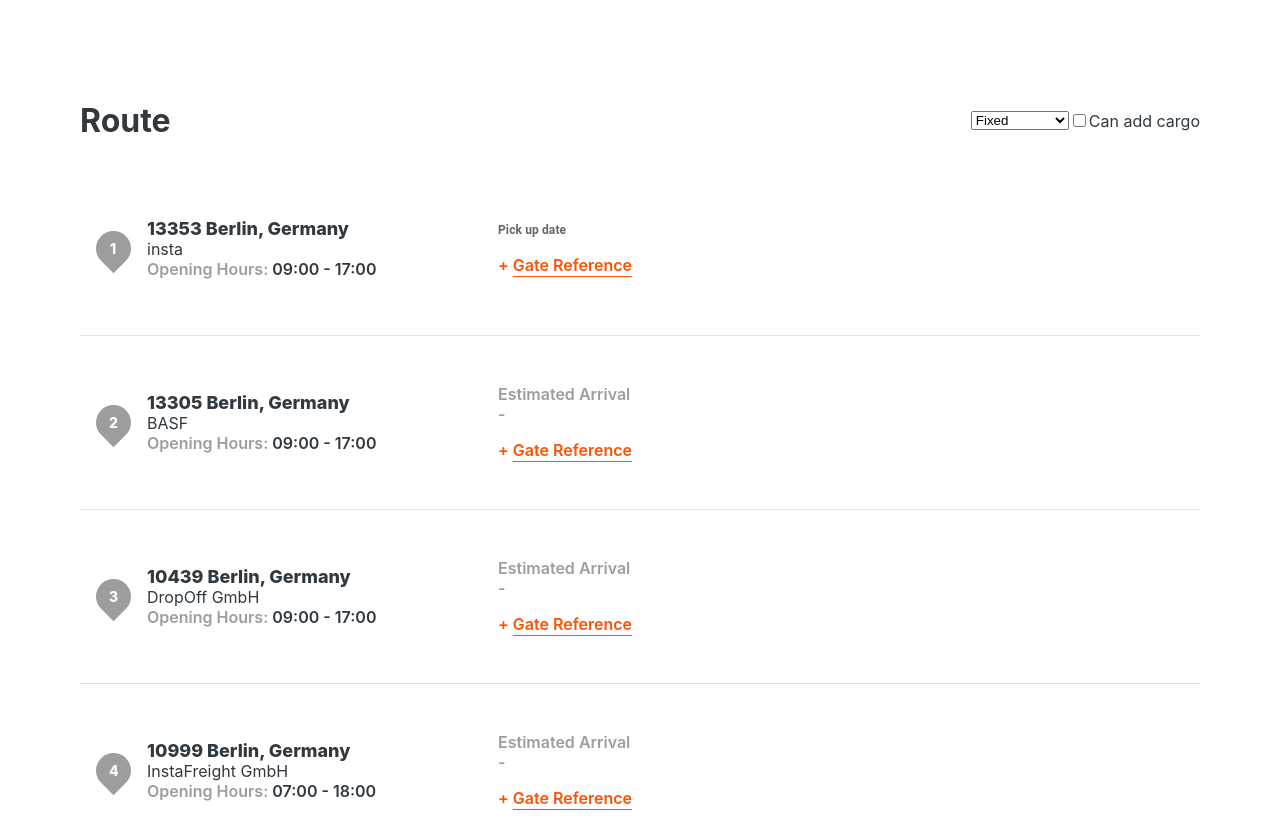
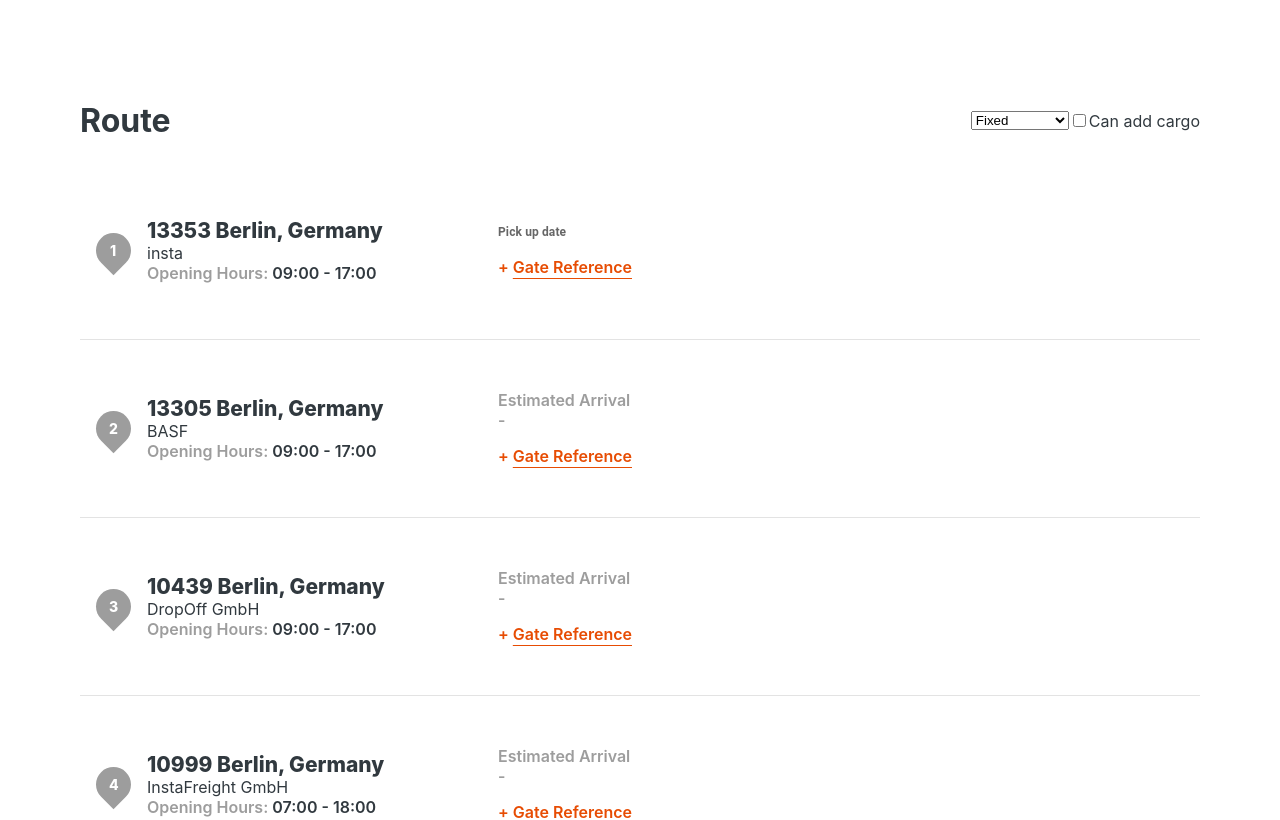
Before and after one commit to arijitpatra/freight-booking, a React (Create React App) app: page / in a window 1280 px wide. Shown: the top 820 px of the page. Built offline with nearby package versions, Linux system fonts and the light colour scheme.

Commit message:
focus color modified
focus color modified

```diff
--- a/src/components/Cargo/Cargo.js
+++ b/src/components/Cargo/Cargo.js
@@ -34,7 +34,7 @@ export const Cargo = () => {
         )}
         {toggle && (
           <>
-            <h4>Cargo item</h4>
+            <h3>Cargo item</h3>
             <Stack spacing={4}>
               <Stack spacing={4} direction="row">
                 <Box sx={{ width: "100%" }}>
--- a/src/components/RouteDetails/RouteDetails.js
+++ b/src/components/RouteDetails/RouteDetails.js
@@ -35,7 +35,7 @@ export const RouteDetails = ({ stops, schedulingStrategy, canAddCargo }) => {
                 lastIndex={stops.length - 1}
               />
               <section key={item.company} className="company">
-                <div className="fw-800 fs-18">{item.address}</div>
+                <div className="fw-800 fs-21">{item.address}</div>
                 <div>{item.company}</div>
                 <div>
                   <span class="text-gray fw-600">Opening Hours: </span>{" "}
--- a/src/index.scss
+++ b/src/index.scss
@@ -1,4 +1,4 @@
-$orange: #ff5200;
+$orange: #e74c03;
 $black: #31393f;
 $gray: #9d9d9d;
 
@@ -38,8 +38,12 @@ code {
   font-weight: 800 !important;
 }
 
+.fs-21 {
+  font-size: 21px !important;
+}
+
 .fs-18 {
-  font-size: 18px;
+  font-size: 18px !important;
 }
 
 .fs-12 {
@@ -79,3 +83,13 @@ code {
   text-decoration: underline;
   text-underline-offset: 5px;
 }
+
+.Mui-focused {
+  fieldset {
+    border-color: $orange !important;
+  }
+}
+
+.MuiOutlinedInput-root:hover fieldset {
+  border-color: $orange !important;
+}
```
